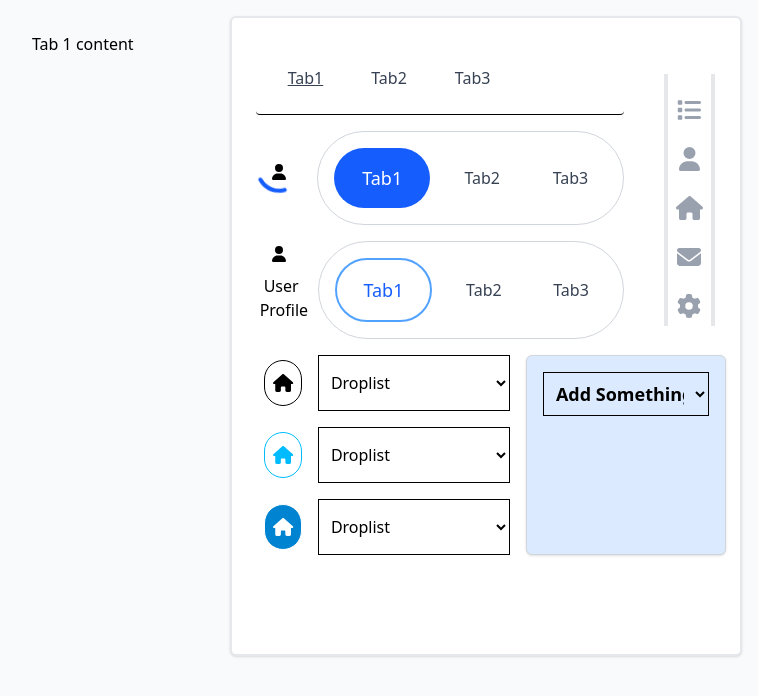
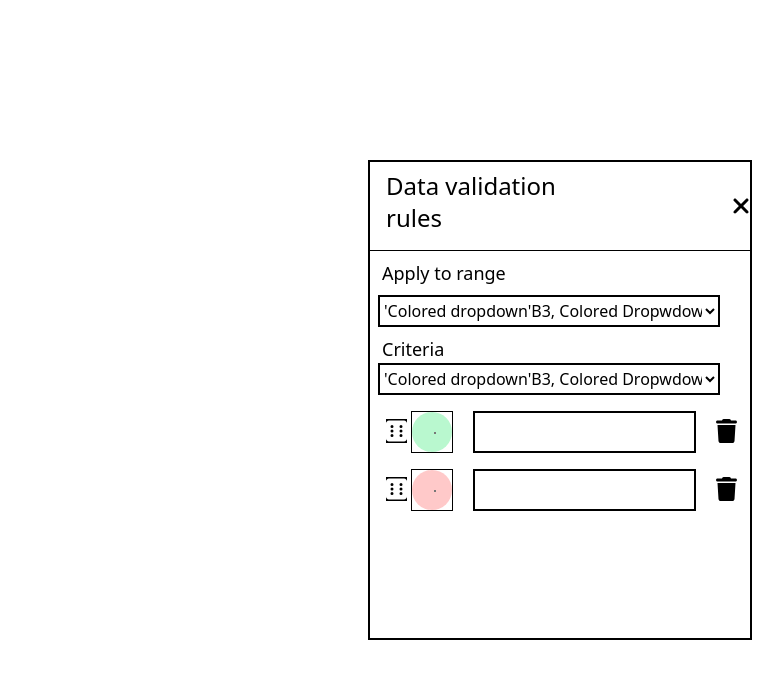
Before and after one commit to JayArch97/madeblu2, a React (Vite) app in the folder Madeblu/madeblu-test/: page / in a window 1280 px wide. Shown: the top 696 px of the page, without its empty margins (80-863 px from the left). Built offline with nearby package versions, Linux system fonts and the light colour scheme.

Commit message:
uploading third page of the test

```diff
--- a/Madeblu/madeblu-test/Components/MainPage.jsx
+++ b/Madeblu/madeblu-test/Components/MainPage.jsx
@@ -17,6 +17,7 @@ import { FontAwesomeIcon } from '@fortawesome/react-fontawesome';
 import Sidebar, { SidebarItem } from "./Sidebar";
 import Cards from './Cards';
 import SecondPage from './SecondPage';
+import ThirdPage from './ThirdPage';
 
 
 export default function EmployeeProfile(){
@@ -50,7 +51,8 @@ export default function EmployeeProfile(){
             </Sidebar>
             <Cards/>
             </div> */}
-            <SecondPage />
+            {/* <SecondPage /> */}
+            <ThirdPage/>
         </>
     )
 }
--- a/Madeblu/madeblu-test/Components/SecondPage.jsx
+++ b/Madeblu/madeblu-test/Components/SecondPage.jsx
@@ -22,7 +22,6 @@ export default function SecondPage() {
   const [row1, setRow1] = useState(0);
   const [row2, setRow2] = useState(0);
   const [row3, setRow3] = useState(0);
-  const [row4, setRow4] = useState(0);
 
   return (
     <div className="container mx-auto">
--- /dev/null
+++ b/Madeblu/madeblu-test/Components/ThirdPage.jsx
@@ -0,0 +1,74 @@
+import { useState } from "react";
+import { FontAwesomeIcon } from '@fortawesome/react-fontawesome';
+import { faXmark, faDiceSix, faTrash} from '@fortawesome/free-solid-svg-icons';
+
+
+export default function ThirdPage(){
+    const [color, setColor] = useState('green')
+
+    return (
+        <>
+            <div className="h-[100vh] w-[100vw] flex items-center justify-center">
+                <div className="container mx-auto border-2 w-[30vw] h-[60vh]">
+                <div className="flex items-center ">
+                    <h2 className="text-2xl mt-2 ml-4 mb-4">Data validation rules</h2>
+                    <FontAwesomeIcon className="ml-40 text-2xl" icon={faXmark} />
+                    </div>
+                <hr/>
+                    <div className="mt-2">
+                    <p className="text-lg ml-3">Apply to range</p>
+                    <select className="w-9/10 border-2 h-[4vh] ml-2 mt-2">
+                    <option>'Colored dropdown'B3, Colored Dropwdown</option>
+                    </select>
+                    </div>
+                    <p className="text-lg ml-3 mt-2">Criteria</p>
+                    <select className="w-9/10 border-2 h-[4vh] ml-2">
+                    <option>'Colored dropdown'B3, Colored Dropwdown</option>
+                    </select>
+                    <div className="flex mt-4 ml-2 relative">
+                         <FontAwesomeIcon className="ml-2 text-2xl bg-black text-white mt-2" icon={faDiceSix} />
+                        <div className="flex items-center justify-center border-1 ml-1">
+                          <input
+                            type="color"
+                            value={color}
+                            onChange={(e) => setColor(e.target.value)}
+                            className="h-5 w-5 px-2 py-2 bg-green-200  rounded-full appearance-none cursor-pointer"
+                            style={{
+                                padding: 20,
+                                WebkitAppearance: "none",
+                                MozAppearance: "none",
+                                borderRadius: "9999px",
+                            }}
+                            />
+
+                    </div>
+                    <input className="ml-5 border-2 w-3/5" />
+                    <FontAwesomeIcon className="text-2xl ml-5 mt-2" icon={faTrash} />
+
+                    </div>
+                    <div className="flex mt-4 ml-2 relative">
+                         <FontAwesomeIcon className="ml-2 text-2xl bg-black text-white mt-2" icon={faDiceSix} />
+                        <div className="flex items-center justify-center border-1 ml-1">
+                          <input
+                            type="color"
+                            value={color}
+                            onChange={(e) => setColor(e.target.value)}
+                            className="h-5 w-5 px-2 py-2 bg-red-200  rounded-full appearance-none cursor-pointer"
+                            style={{
+                                padding: 20,
+                                WebkitAppearance: "none",
+                                MozAppearance: "none",
+                                borderRadius: "9999px",
+                            }}
+                            />
+
+                    </div>
+                    <input className="ml-5 border-2 w-3/5" />
+                    <FontAwesomeIcon className="text-2xl ml-5 mt-2" icon={faTrash} />
+
+                    </div>
+                </div>
+            </div>
+        </>
+    )
+}
```
